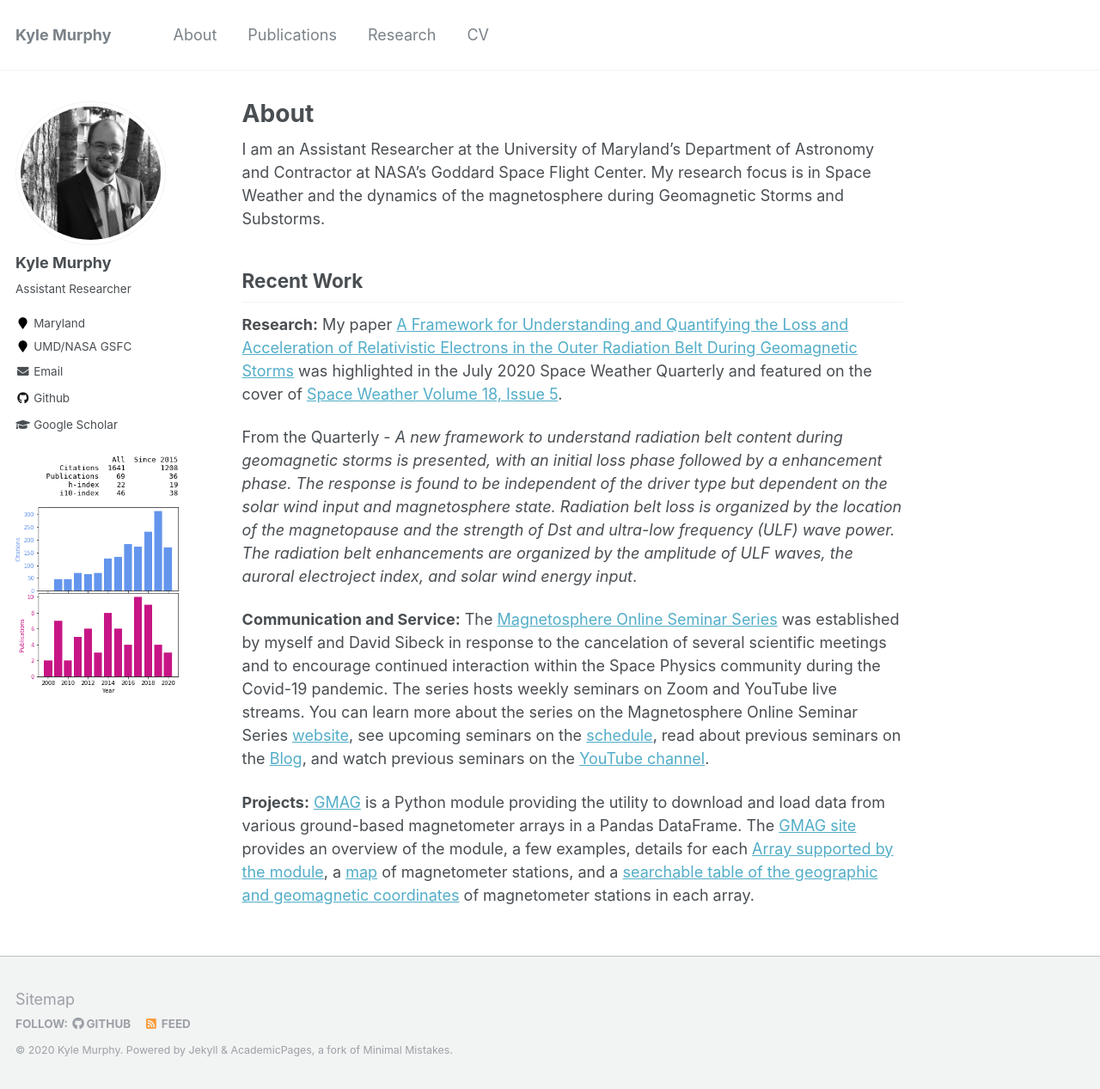
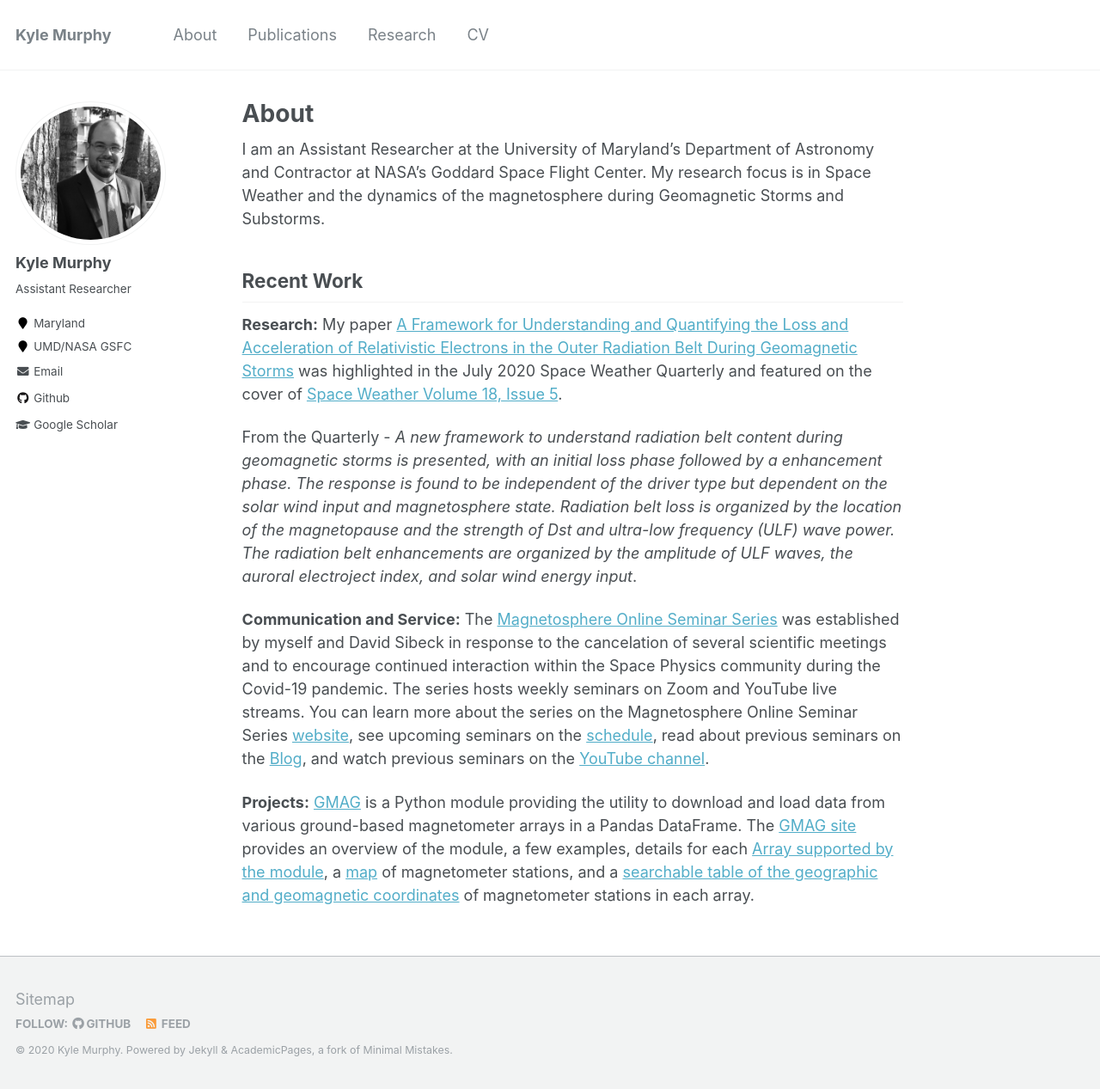
Before and after one commit to kylermurphy/kylermurphy.github.io, a Jekyll site: the page built from _pages/about.md, in a window 1280 px wide and 1267 px high. Shown: the whole window at 86% size. Built offline with Jekyll 4.4.1, drawn with Linux system fonts in a browser that asks for light colours.

Commit message:
Update _sidebar.scss
added img to author__content class

```diff
--- a/_sass/_sidebar.scss
+++ b/_sass/_sidebar.scss
@@ -105,6 +105,14 @@
     width: 100%;
     padding-left: 0;
     padding-right: 0;
+  }
+
+  img {
+    display: none;
+
+    @include breakpoint($large) {
+      max-width: 175px;
+    }
   }
 }
 
```
